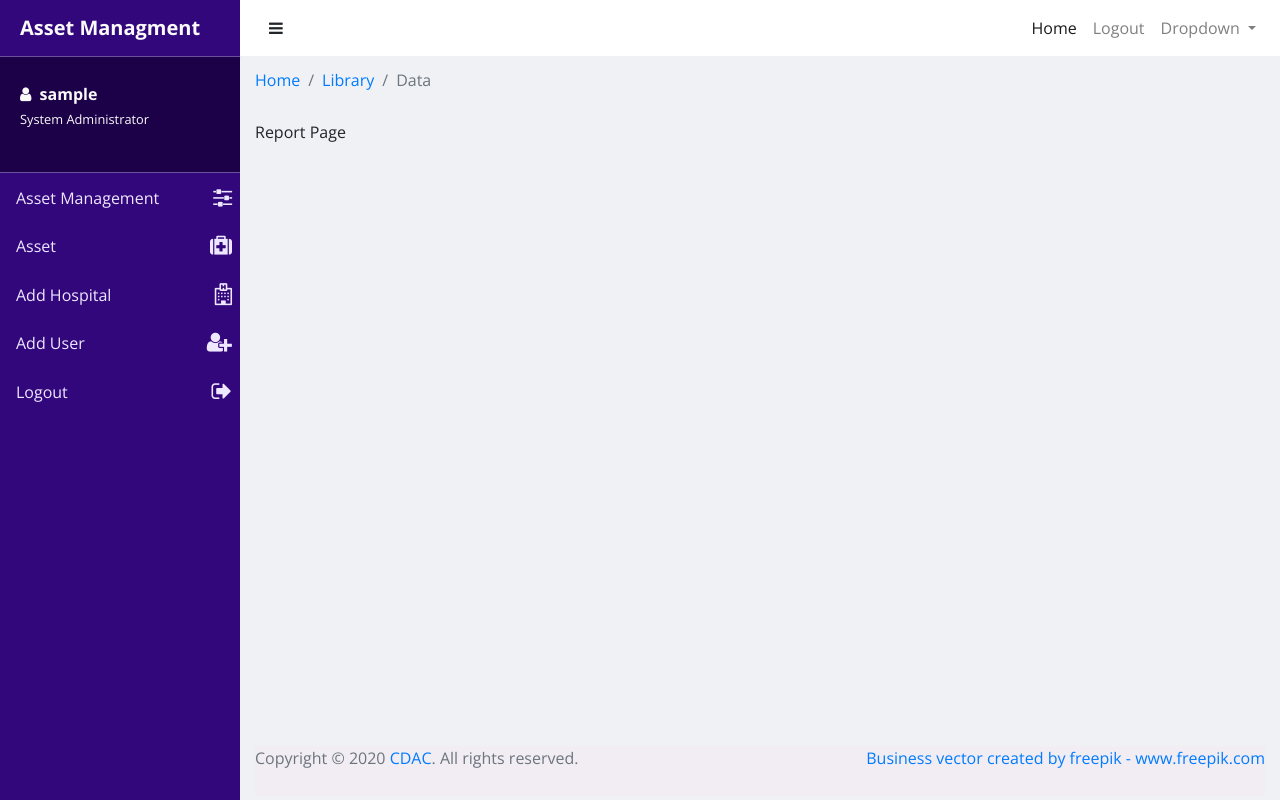
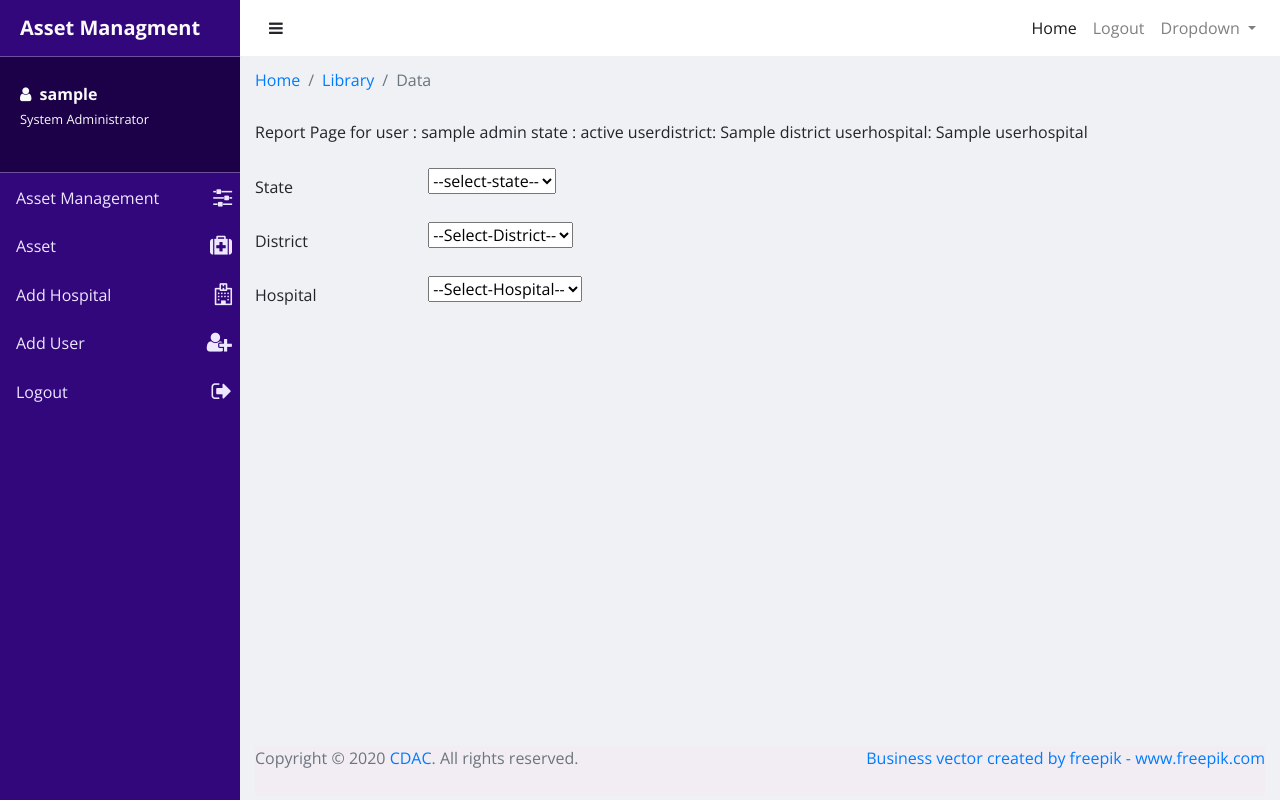
Before and after one commit to gokuls/covidassetmgt, a Django app: template covidasset/assetmgt/templates/assetmgt/assetreport.html in a window 1280 px wide. Run offline with Django 3.2, Linux system fonts and the light colour scheme; a user stored in the database is signed in; tables that the repository leaves empty hold one stand-in row (values such as "Sample post"); the template is opened without the code that fills it: values that come from a table or form of the project are taken from there, most other values are stand-ins (such as "Sample title", 1, 10 or a date in 2020); some libraries are stand-ins or nearby versions.

Commit message:
Skeleton for asset report module

```diff
--- a/covidasset/assetmgt/templates/assetmgt/assetreport.html
+++ b/covidasset/assetmgt/templates/assetmgt/assetreport.html
@@ -1,14 +1,49 @@
 {% extends 'assetmgt/base.html' %}
 {% block 'title' %} Asset Report {% endblock %}
 {% block 'content' %}
-        Report Page
+        Report Page for user : {{user.username}} admin state : {{ userstate }} userdistrict: {{ userdistrict }} userhospital: {{ userhospital }}
+        <br /><br />
+
+		<div class="form-group row">
+		    <label for="state" class="col-sm-2 col-form-label">State</label>
+		    <div class="col-sm-10">
+		        <select name="state" id="state" required=true>
+				    <option value="0">--select-state--</option>
+				    {% for state in states %}
+				     <option value="{{state.state_id}}">{{state.state_name}}</option>
+				    {% endfor %}
+			    </select>
+			</div>
+		</div>
+
+		<div class="form-group row">
+		    <label for="district" class="col-sm-2 col-form-label">District</label>
+		    <div class="col-sm-10">
+		        <select name="district" id="district" required=true >
+			        <option value="0">--Select-District--</option>
+		        </select>
+		    </div>
+		</div>
+
+		<div class="form-group row">
+		    <label for="hospital" class="col-sm-2 col-form-label">Hospital</label>
+		    <div class="col-sm-10">
+		        <select name="hospital" id="hospital" required=true >
+			        <option value="0">--Select-Hospital--</option>
+		        </select>
+		    </div>
+		</div>
+
+
+
+
 {% endblock %}
 
 {% block 'customjs' %}
     <script type="text/javascript" src="https://code.jquery.com/jquery-3.3.1.min.js"></script>
     <script type="text/javascript">
     $(document).ready(function(){
-	    document.getElementById("single").checked = true;
+	    //document.getElementById("single").checked = true;
 	    $("#forbulk").hide();
 	    $("#state").change(function () {
 		    var url = "{% url 'getdistrict' %}"  // get the url of the `load_cities` view
@@ -31,6 +66,25 @@
 		    });
 
 	    });
+
+    $("#district").change(function () {
+      var url = "{% url 'ajax_load_hospital' %}"  // get the url of the `load_cities` view
+      var distid = $(this).val();  // get the selected country ID from the HTML input
+
+      $.ajax({                       // initialize an AJAX request
+        url: url,                    // set the url of the request (= localhost:8000/hr/ajax/load-cities/)
+        data: {
+          'distid': distid       // add the country id to the GET parameters
+        },
+        success: function (data) {   // `data` is the return of the `load_cities` view function
+          $("#hospital").html(data);  // replace the contents of the city input with the data that came from the server
+        }
+      });
+
+    });
+
+
+
     $("#single").change(function(){
 	    if($(this).is(':checked')){
 		    console.log("single clicked");
```
Also changed, not shown: covidasset/assetmgt/assetreport.py (+8 -1 lines).
